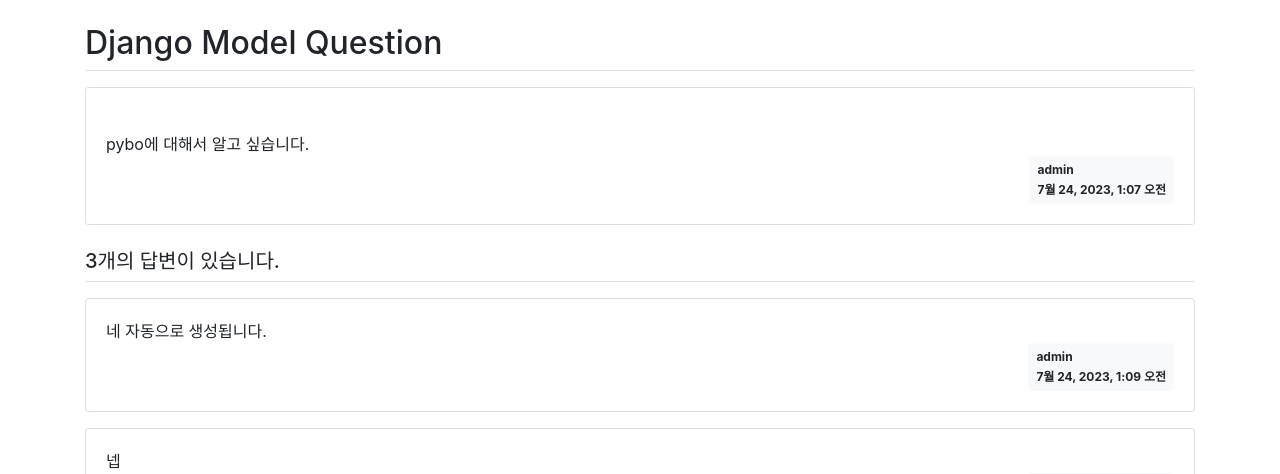
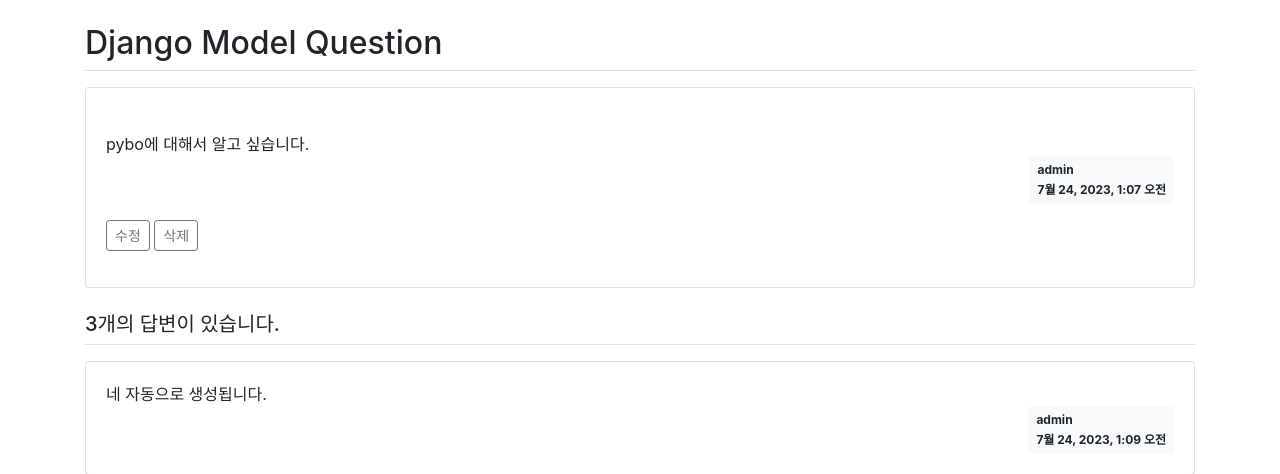
Before and after one commit to wonjun6715/pybo_project, a Django app: page /pybo/2/ in a window 1280 px wide. Shown: the part 57-531 px from the top of the page. Run offline with Django 3.2, Linux system fonts and the light colour scheme; a user stored in the database is signed in; data comes from the database, SQL or seed files in the repository; both versions use the stored data as it was after the commit; some libraries are stand-ins or nearby versions.

Commit message:
질문 삭제 기능 추가

```diff
--- a/pybo/models.py
+++ b/pybo/models.py
@@ -6,6 +6,7 @@ class Question(models.Model):
     subject = models.CharField(max_length=200) # 글자 수를 제한하고 싶을 때는 CharField를 사용
     content = models.TextField() # 글자 수 제한이 없는 데이터
     create_date = models.DateTimeField() # 날짜, 시간 관련 속성은 DateTimeField 사용
+    modify_date = models.DateTimeField(null=True, blank=True) # 질문을 언제 수정했는지 확인, 질문 수정일시
 
 
     def __str__(self):
@@ -17,3 +18,5 @@ class Answer(models.Model):
     # 모델을 속성으로 가지면 ForeignKey 이용, CASCADE는 종속이라는 뜻, 질문이 삭제되면 답변도 삭제 되어야 함
     content = models.TextField()
     create_date = models.DateTimeField()
+    modify_date = models.DateTimeField(null=True, blank=True) # blank=True의 의미는 form.is_vaild()를 통한 입력 폼 데이터 검사시 값이 없어도 된다는 의미
+                                                              # 답변 수정일시, 수정일시는 수정한 경우에만 생성되는 데이터이므로 저건 지정
--- a/pybo/urls.py
+++ b/pybo/urls.py
@@ -9,4 +9,6 @@ urlpatterns = [
     path('<int:question_id>/', views.detail, name='detail'),
     path('answer/create/<int:question_id>/', views.answer_create, name='answer_create'),
     path('question/create/', views.question_create, name='question_create'),
+    path('question/modify/<int:question_id>/', views.question_modify, name='question_modify'),
+    path('question/delete/<int:question_id>/', views.question_delete, name='question_delete'),
 ]
--- a/pybo/views.py
+++ b/pybo/views.py
@@ -4,6 +4,7 @@ from django.utils import timezone
 from .forms import QuestionForm, AnswerForm
 from django.core.paginator import Paginator
 from django.contrib.auth.decorators import login_required
+from django.contrib import messages
 
 def index(request):
     """
@@ -74,3 +75,38 @@ def question_create(request):
         form = QuestionForm() # request 메세지가 'GET'인 경우 호출
     context = {'form' : form}
     return render(request, 'pybo/question_form.html', context)
+
+@login_required(login_url='common:login')
+def question_modify(request, question_id):
+    """
+    pybo 질문 수정
+    """
+    question = get_object_or_404(Question, pk=question_id)
+    if request.user != question.author: # 로그인한 사용자와 수정하려는 글쓴이가 다르다면
+        messages.error(request, '수정권한이 없습니다')
+        return redirect('pybo:detail', question_id=question.id)
+
+    if request.method == "POST":
+        form = QuestionForm(request.POST, instance=question) # instance 매개변수에 question을 지정하면 기존 값을 폼에 채울 수 있음
+        if form.is_valid():
+            question = form.save(commit=False)
+            question.author = request.user
+            question.modify_date = timezone.now() # 질문 수정일시를 현재일시로 저장
+            question.save()
+            return redirect('pybo:detail', question_id=question.id)
+    else:
+        form = QuestionForm(instance=question)
+    context = {'form': form}
+    return render(request, 'pybo/question_form.html', context)
+
+@login_required(login_url='common:login')
+def question_delete(request, question_id):
+    """
+    pybo 질문 삭제
+    """
+    question = get_object_or_404(Question, pk=question_id)
+    if request.user != question.author:
+        messages.error(request, '삭제권한이 없습니다')
+        return redirect('pybo:detail', question_id=question.id)
+    question.delete()
+    return redirect('pybo:index')
--- a/templates/base.html
+++ b/templates/base.html
@@ -19,5 +19,9 @@
 <script src="{% static 'jquery-3.7.0.min.js' %}"></script>
 <!-- Bootstrap JS -->
 <script src="{% static 'bootstrap.min.js' %}"></script>
+<!-- 자바스크립트 Start -->
+{% block script %}
+{% endblock %}
+<!-- 자바스크립트 End -->
 </body>
 </html>
--- a/templates/pybo/question_detail.html
+++ b/templates/pybo/question_detail.html
@@ -13,6 +13,15 @@
                     <div>{{ question.create_date }}</div>
                 </div>
             </div>
+            {% if request.user == question.author %} <!-- 로그인한 사용자가 질문 작성자이면 -->
+            <div class="my-3">
+                <a href="{% url 'pybo:question_modify' question.id %}"
+                   class="btn btn-sm btn-outline-secondary">수정</a>
+                <a href="#" class="delete btn btn-sm btn-outline-secondary"
+                   data-uri="{% url 'pybo:question_delete' question.id %}">삭제</a>
+                    <!-- data uri 속성은 제이쿼리에서 $(this).data('uri')와 같이 사용하여 그 값을 얻을 수 있음 -->
+            </div>
+            {% endif %}
         </div>
     </div>
     <h5 class="border-bottom my-3 py-2">
@@ -51,9 +60,19 @@
             <textarea name="content" id="content"
                       {% if not user.is_authenticated %}disabled{% endif %}
                       class="form-control" rows="10"></textarea>
-
         </div>
         <input type="submit" value="답변 등록" class="btn btn-primary">
     </form>
 </div>
 {% endblock %}
+{% block script %}
+<script type="text/javascript">
+$(document).ready(function()){
+    $(".delete").on('click', function() {
+        if(confirm("정말로 삭제하시겠습니까?")) {
+            location.href = $(this).data('uri');
+        }
+    }};
+}};
+</script>
+{% endblock %}
```
Also changed, not shown: db.sqlite3, pybo/migrations/0004_auto_20230807_1954.py (added).
